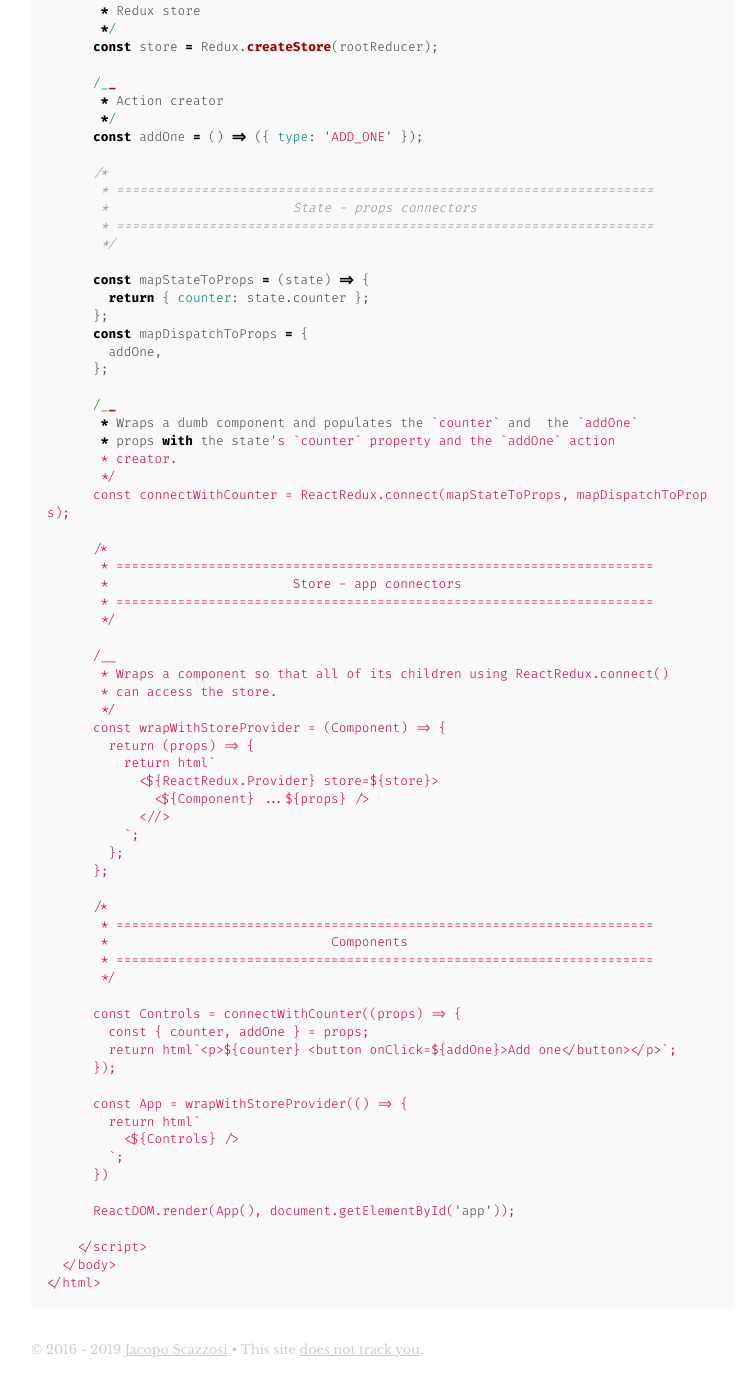
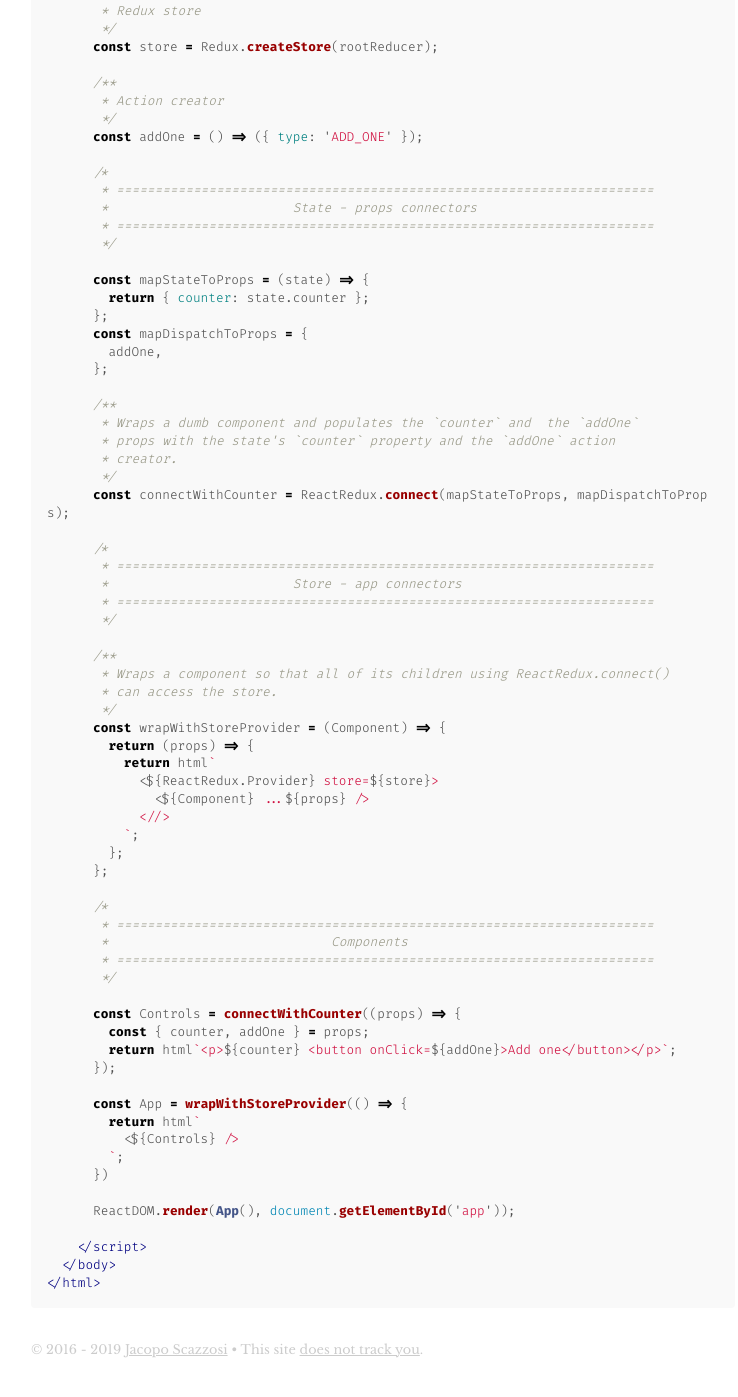
Before and after one commit to jacoscaz/treesandrobots.github.io, a Jekyll site: the page built from _posts/2019-06-16-redux-react-without-bundlers-compilers-package-managers-build-system.md, in a window 1280 px wide and 1400 px high, scrolled down 3034 px. Shown: the top 1397 px of the window, without its empty margins (257-995 px from the left). Built offline with Jekyll 4.4.1, drawn with Linux system fonts in a browser that asks for light colours; some of the changed text lies outside the part shown.

Commit message:
small fixes in latest post

````diff
--- a/_posts/2019-06-16-redux-react-without-bundlers-compilers-package-managers-build-system.md
+++ b/_posts/2019-06-16-redux-react-without-bundlers-compilers-package-managers-build-system.md
@@ -91,7 +91,7 @@ So, can we use `React` without a build system? Absolutely! What follows is a
 simple `React` / `Redux` application that _just works_. No build system,
 just pure, client-side JavaScript. Enjoy!
 
-```js
+```html
 <!doctype html>
 <html>
   <head>
@@ -105,7 +105,7 @@ just pure, client-side JavaScript. Enjoy!
     <script crossorigin src="https://unpkg.com/htm@2.1.1/dist/htm.js"></script>
     <script>
 
-      /__
+      /**
        * Bind `htm` to `React.createElement()`
        *
        * Since htm is a generic library, we need to tell it what to "compile"
@@ -122,14 +122,14 @@ just pure, client-side JavaScript. Enjoy!
        * ======================================================================
        */
 
-      /__
+      /**
        * Initial state
        */
       const initialState =  {
         counter: 0,
       };
 
-      /__
+      /**
        * Reducer
        */
       const rootReducer = (state = initialState, action) => {
@@ -141,12 +141,12 @@ just pure, client-side JavaScript. Enjoy!
         }
       };
 
-      /__
+      /**
        * Redux store
        */
       const store = Redux.createStore(rootReducer);
 
-      /__
+      /**
        * Action creator
        */
       const addOne = () => ({ type: 'ADD_ONE' });
@@ -164,7 +164,7 @@ just pure, client-side JavaScript. Enjoy!
         addOne,
       };
 
-      /__
+      /**
        * Wraps a dumb component and populates the `counter` and  the `addOne`
        * props with the state's `counter` property and the `addOne` action
        * creator.
@@ -177,7 +177,7 @@ just pure, client-side JavaScript. Enjoy!
        * ======================================================================
        */
 
-      /__
+      /**
        * Wraps a component so that all of its children using ReactRedux.connect()
        * can access the store.
        */
````
